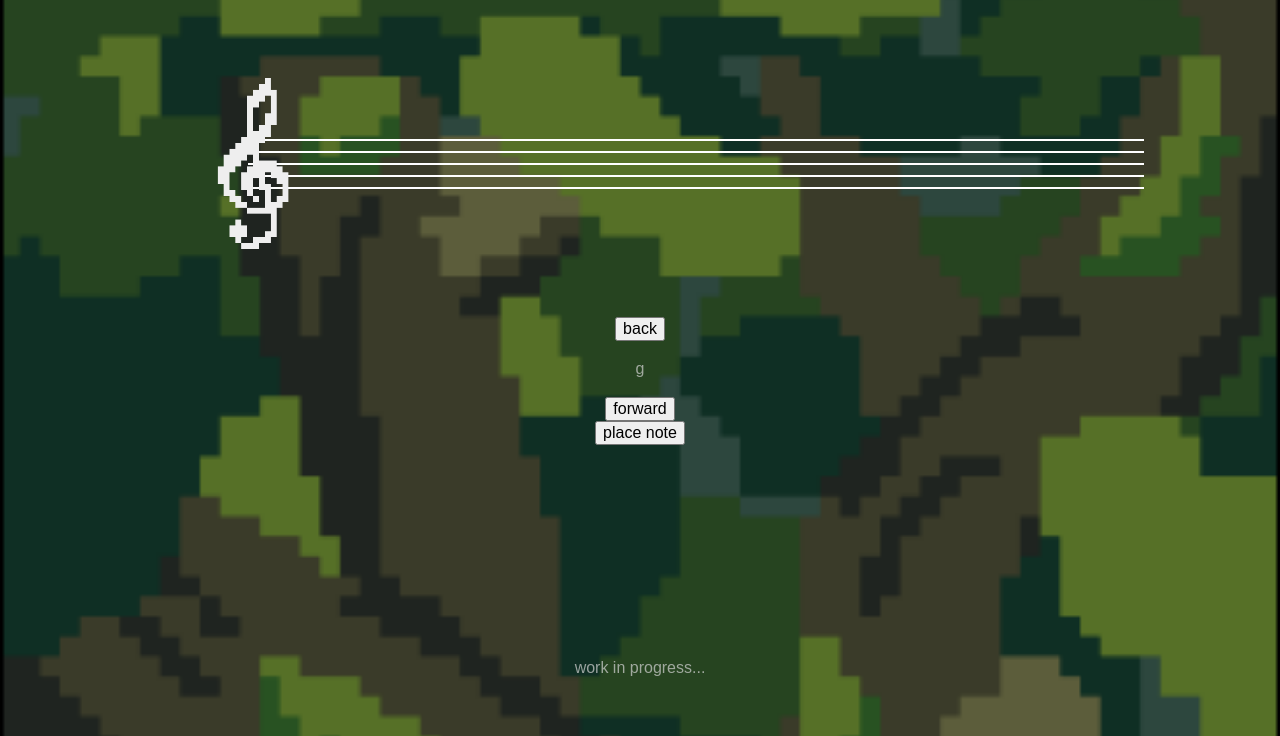
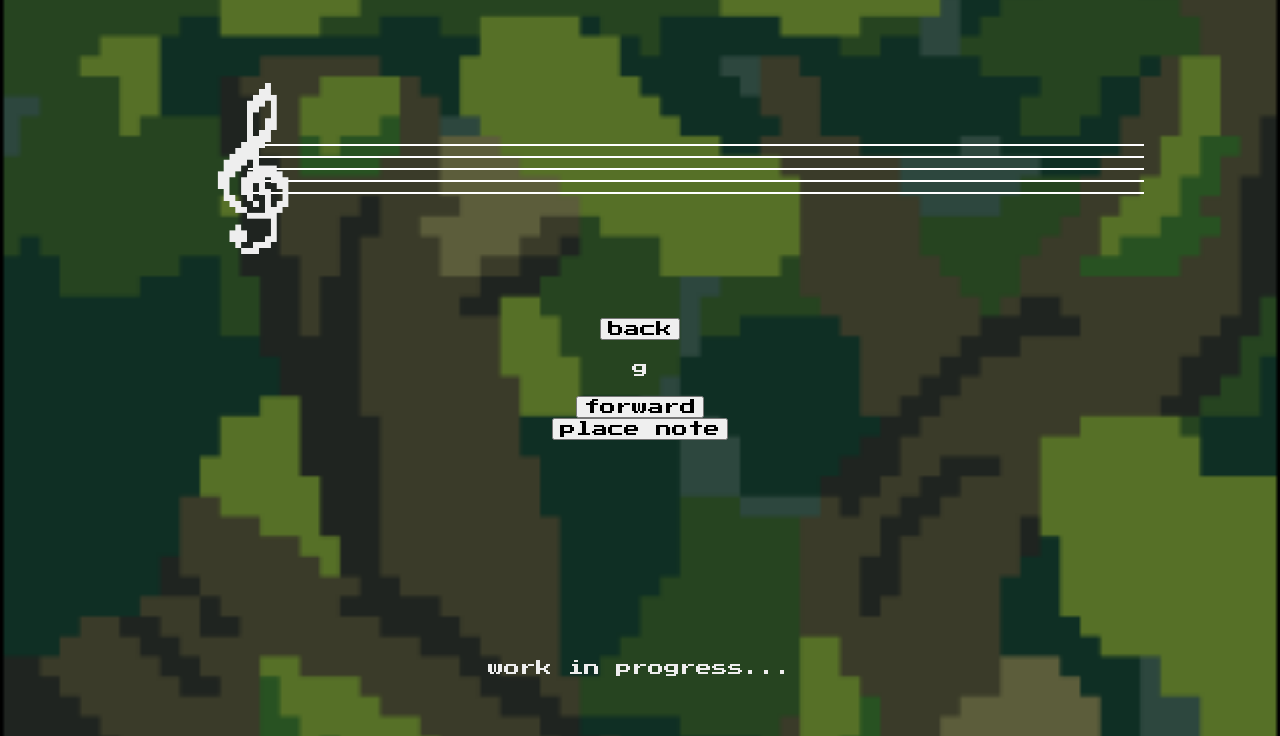
Before and after one commit to lumsdnb/top-gamejam, a Svelte app: page / in a window 1280 px wide. Shown: the part 64-800 px from the top of the page. Built offline with nearby package versions, Linux system fonts and the light colour scheme.

Commit message:
Switch out font & some colors

```diff
--- a/src/app.css
+++ b/src/app.css
@@ -1,15 +1,14 @@
-@import '@fontsource/fira-mono';
+@import url('https://fonts.googleapis.com/css2?family=Press+Start+2P&display=swap');
 
 :root {
-	font-family: Arial, -apple-system, BlinkMacSystemFont, 'Segoe UI', Roboto, Oxygen, Ubuntu,
-		Cantarell, 'Open Sans', 'Helvetica Neue', sans-serif;
+  font-family: 'Press Start 2P', cursive;
   --font-mono: 'Fira Mono', monospace;
   --pure-white: #ffffff;
   --primary-color: #b9c6d2;
   --secondary-color: #d0dde9;
   --tertiary-color: #edf0f8;
   --accent-color: #ff3e00;
-	--heading-color: rgba(212, 212, 212, 0.7);
+  --heading-color: rgb(255, 255, 255);
   --text-color: #eeeeee;
   --background-without-opacity: rgba(255, 255, 255, 0.7);
   --column-width: 42rem;
@@ -35,7 +34,7 @@ h1,
 h2,
 p {
   font-weight: 400;
-	color: var(--heading-color);
+  color: var(--text-color);
 }
 
 p {
```
Lines whose indentation alone changed are shown as unchanged.
